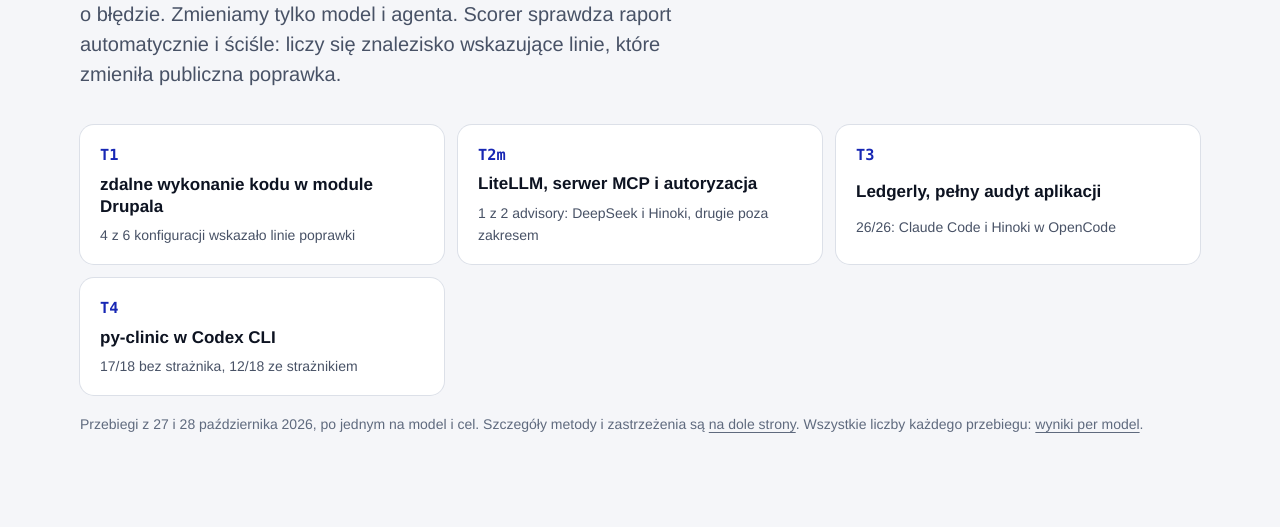
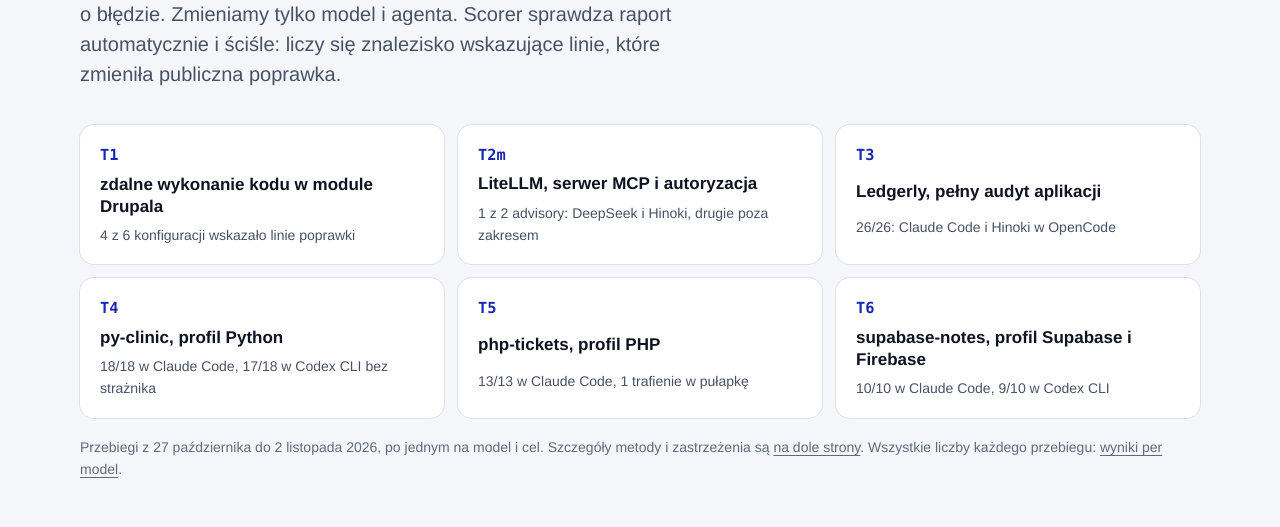
Before and after one commit to bartek-filipiuk/security-audit-landing, an Astro site: page /benchmarks in a window 1280 px wide. Shown: the part 273-800 px from the top of the page. Built offline with nearby package versions, Linux system fonts and the light colour scheme; Astro itself is replaced by a stand-in of ours.

Commit message:
benchmarks and roadmap: phase A results (php-tickets, py-clinic, supabase-notes, fast-jwt after R32)

```diff
--- a/src/benchmarks.ts
+++ b/src/benchmarks.ts
@@ -89,9 +89,10 @@
     total: 26,
     links: [{ label: "benchmark/app", url: "https://github.com/bartek-filipiuk/security-audit-skill/tree/main/benchmark/app" }],
     glance: "26/26: Claude Code i Hinoki w OpenCode",
-    takeaway: "Wszystkie 26 podatności znalazły Claude Code i Hinoki w OpenCode. Claude Code miał mniej fałszywych alarmów (2 wobec 5), potwierdził testem 21 z 40 znalezisk i skończył ponad dwa razy szybciej. Hinoki zweryfikował wszystkie 59 znalezisk tylko analizą kodu, za mniej niż połowę kosztu.",
+    takeaway: "Wszystkie 26 podatności znalazły Claude Code i Hinoki w OpenCode. Claude Code miał mniej fałszywych alarmów (2 wobec 5), potwierdził testem 21 z 40 znalezisk i skończył ponad dwa razy szybciej. Hinoki zweryfikował wszystkie 59 znalezisk tylko analizą kodu, za mniej niż połowę kosztu. Powtórka w Claude Code z 2 listopada, po zmianach w skillu, dała 25/26.",
     rows: [
       { model: "Opus 5.5 + subagenty Sonnet 5.5", agent: "Claude Code", outcome: { kind: "scored", found: 26 }, decoyFp: 2, unmatched: 4, testProofs: 21, verified: 40, minutes: 33, costUsd: 18 },
+      { model: "Opus 5.5 + subagenty Sonnet 5.5 (2 lis)", agent: "Claude Code", outcome: { kind: "scored", found: 25 }, decoyFp: 1, minutes: 22, costUsd: 12.8 },
       { model: "Hinoki Offensive One", agent: `${OC}, hinoki.security`, outcome: { kind: "scored", found: 26 }, decoyFp: 5, unmatched: 12, testProofs: 0, verified: 59, minutes: 71.4, costUsd: 8.22, costApprox: true },
       { model: "DeepSeek V4 Pro", agent: `${OC}, API DeepSeek`, outcome: { kind: "broken", why: "przerwany przed raportem: skończyło się saldo u dostawcy" }, costUsd: 1.87 },
       { model: "gpt-6-astra + 9 subagentów", agent: `${CX}, plan ChatGPT`, outcome: { kind: "scored", found: 21 }, decoyFp: 1, unmatched: 2, testProofs: 0, verified: 25, minutes: 20.6 },
@@ -100,27 +101,68 @@
       "To pierwszy pełny przebieg Ledgerly w OpenCode. Zanim DeepSeek się zatrzymał, częściowe znaleziska dawały 26/26 bez trafień w pułapki, ale bez raportu przebieg się nie liczy.",
       "Wszystkie trafienia w pułapki, u obu modeli, to znaleziska o innym problemie w tych samych liniach (współbieżność, brak rotacji kluczy API, role w organizacji, brak logów bezpieczeństwa). Żadne nie twierdzi, że chroniona kontrola jest zepsuta.",
       "Codex CLI (30 października 2026, jeden przebieg) szedł na planie ChatGPT, więc nie ma kosztu per przebieg; zużył ok. 10 mln tokenów wejścia, prawie wszystko z cache. Szedł z hookiem strażnika i bez sieci: osv-scanner i gitleaks się nie uruchomiły, stąd dwa z czterech pudeł (podatna wersja Next.js, sekret w historii gita). Pozostałe dwa: skrypt instalacyjny pobierający zdalny skrypt i HTML z odpowiedzi modelu. Testów nie dało się uruchomić (brak vitest bez sieci), więc wszystkie dowody są z analizy kodu.",
+      "Przebieg Claude Code z 2 listopada 2026 to kontrola, czy zmiany w skillu (m.in. R32) nie obniżyły wyniku. 25/26, jedno trafienie przez drugą wskazaną lokalizację. Pudło: podatna wersja Next.js, bo na maszynie nie było osv-scannera. Pułapka: brak odstępu między e-mailami z przypomnieniami AI. Przebiegi bazowe z 25 i 26 października: 25/26 i 0–1 trafień w pułapki.",
       "Ledgerly jest publiczny od października 2026, a skill powstawał na nim. Wynik pokazuje, że skill pokrywa te klasy błędów. Nie mówi, jak model radzi sobie z nieznanym kodem.",
     ],
   },
   {
     id: "t4",
-    name: "T4: py-clinic w Codex CLI",
+    name: "T4: py-clinic, profil Python",
     what: "py-clinic, nasza aplikacja testowa w Pythonie (Django, FastAPI i Flask, 48 plików) z 18 zasianymi podatnościami i 18 pułapkami.",
     key: "18 podatności i 18 pułapek. Trafienie w pułapkę to fałszywy alarm.",
     total: 18,
     links: [{ label: "benchmark/py-clinic", url: "https://github.com/bartek-filipiuk/security-audit-skill/tree/main/benchmark/py-clinic" }],
-    glance: "17/18 bez strażnika, 12/18 ze strażnikiem",
-    takeaway: "Bez hooka strażnika Codex znalazł 17 z 18 podatności bez fałszywych alarmów. W obu przebiegach ze strażnikiem znalazł 12. Większość brakujących to znaleziska, które są w raporcie, ale wskazują początek funkcji zamiast linii z błędem (3-4 linie wcześniej), więc ścisły scorer ich nie liczy.",
+    glance: "18/18 w Claude Code, 17/18 w Codex CLI bez strażnika",
+    takeaway: "Claude Code znalazł wszystkie 18 podatności z jednym trafieniem w pułapkę, w 6 minut. Bez hooka strażnika Codex znalazł 17 z 18 podatności bez fałszywych alarmów. W obu przebiegach ze strażnikiem znalazł 12. Większość brakujących to znaleziska, które są w raporcie, ale wskazują początek funkcji zamiast linii z błędem (3-4 linie wcześniej), więc ścisły scorer ich nie liczy.",
     rows: [
+      { model: "Opus 5.5 + subagenty Sonnet 5.5", agent: "Claude Code", outcome: { kind: "scored", found: 18 }, decoyFp: 1, minutes: 5.9, costUsd: 1.89 },
       { model: "gpt-6-astra, bez strażnika", agent: `${CX}, plan ChatGPT`, outcome: { kind: "scored", found: 17 }, decoyFp: 0, unmatched: 0, testProofs: 0, verified: 18, minutes: 7.7 },
       { model: "gpt-6-astra, strażnik v1", agent: `${CX}, plan ChatGPT`, outcome: { kind: "scored", found: 12 }, decoyFp: 1, unmatched: 6, testProofs: 0, verified: 19, minutes: 7.2 },
       { model: "gpt-6-astra, strażnik v2", agent: `${CX}, plan ChatGPT`, outcome: { kind: "scored", found: 12 }, decoyFp: 0, unmatched: 6, testProofs: 0, verified: 19, minutes: 8.3 },
     ],
     notes: [
-      "Trzy przebiegi z 30 października 2026, po jednym na konfigurację. Plan ChatGPT, więc bez kosztu per przebieg: 0,8–1,6 mln tokenów wejścia, ponad 90% z cache.",
+      "Claude Code: jeden przebieg z 2 listopada 2026, pierwszy punktowany przebieg profilu Python. Pułapka: brak ograniczenia prób logowania.",
+      "Codex: trzy przebiegi z 30 października 2026, po jednym na konfigurację. Plan ChatGPT, więc bez kosztu per przebieg: 0,8–1,6 mln tokenów wejścia, ponad 90% z cache.",
       "Strażnik v2 poprawia fałszywe blokady z v1. Najważniejsza: audyt znowu dopisuje .security-audit/ do .gitignore.",
-      "Bez sieci i bez Django w środowisku testy się nie uruchomiły, wszystkie dowody są z analizy kodu.",
+      "W Codex, bez sieci i bez Django w środowisku, testy się nie uruchomiły, wszystkie dowody są z analizy kodu.",
+      "py-clinic jest publiczny od października 2026 i powstał razem z profilem Python. Wynik pokazuje, że profil pokrywa te klasy błędów. Nie mówi, jak model radzi sobie z nieznanym kodem.",
+    ],
+  },
+  {
+    id: "t5",
+    name: "T5: php-tickets, profil PHP",
+    what: "php-tickets, nasza aplikacja testowa w PHP: helpdesk w Laravelu, serwis rozliczeń w Symfony i własny moduł Drupala. 13 zasianych podatności i 14 pułapek.",
+    key: "13 podatności i 14 pułapek. Trafienie w pułapkę to fałszywy alarm.",
+    total: 13,
+    links: [{ label: "benchmark/php-tickets", url: "https://github.com/bartek-filipiuk/security-audit-skill/tree/main/benchmark/php-tickets" }],
+    glance: "13/13 w Claude Code, 1 trafienie w pułapkę",
+    takeaway: "Claude Code znalazł wszystkie 13 podatności w 12 minut. Jedno znalezisko trafiło w pułapkę, ale opisuje inny problem niż ten, który pułapka sprawdza.",
+    rows: [
+      { model: "Opus 5.5 + subagenty Sonnet 5.5", agent: "Claude Code", outcome: { kind: "scored", found: 13 }, decoyFp: 1, minutes: 11.9, costUsd: 3.59 },
+    ],
+    notes: [
+      "Jeden przebieg z 2 listopada 2026, pierwszy punktowany przebieg profilu PHP.",
+      "Pułapka: weryfikacja podpisu webhooka poczty przepuszcza żądanie, gdy sekret jest pusty. To inny problem w liniach pułapki.",
+      "php-tickets jest publiczny od października 2026 i powstał razem z profilem PHP. Wynik pokazuje, że profil pokrywa te klasy błędów. Nie mówi, jak model radzi sobie z nieznanym kodem.",
+    ],
+  },
+  {
+    id: "t6",
+    name: "T6: supabase-notes, profil Supabase i Firebase",
+    what: "supabase-notes, nasza aplikacja testowa: Next.js na Supabase, tablice w Firestore. 10 zasianych podatności i 12 pułapek.",
+    key: "10 podatności i 12 pułapek. Trafienie w pułapkę to fałszywy alarm.",
+    total: 10,
+    links: [{ label: "benchmark/supabase-notes", url: "https://github.com/bartek-filipiuk/security-audit-skill/tree/main/benchmark/supabase-notes" }],
+    glance: "10/10 w Claude Code, 9/10 w Codex CLI",
+    takeaway: "Claude Code znalazł wszystkie 10 podatności z jednym trafieniem w pułapkę. Codex znalazł 9 bez fałszywych alarmów. Pominął politykę RLS, która pozwala zmienić notatnik każdemu zalogowanemu, bez sprawdzenia właściciela.",
+    rows: [
+      { model: "Opus 5.5 + subagenty Sonnet 5.5", agent: "Claude Code", outcome: { kind: "scored", found: 10 }, decoyFp: 1, minutes: 6.9, costUsd: 2.26 },
+      { model: "gpt-6-astra, strażnik", agent: `${CX}, plan ChatGPT`, outcome: { kind: "scored", found: 9 }, decoyFp: 0, minutes: 5 },
+    ],
+    notes: [
+      "Po jednym przebiegu z 2 listopada 2026, pierwsze punktowane przebiegi profilu Supabase i Firebase. Codex szedł na planie ChatGPT, więc bez kosztu per przebieg.",
+      "Pułapka w Claude Code: usunięcie konta zostawia pliki w Storage i tablice w Firebase.",
+      "supabase-notes jest publiczny od października 2026 i powstał razem z profilem. Wynik pokazuje, że profil pokrywa te klasy błędów. Nie mówi, jak model radzi sobie z nieznanym kodem.",
     ],
   },
 ];
--- a/src/pages/benchmarks.astro
+++ b/src/pages/benchmarks.astro
@@ -4,7 +4,7 @@
 import Footer from "../components/Footer.astro";
 import { TARGETS, type Row, type Target } from "../benchmarks";
 const title = "Benchmarki modeli · Security Audit";
-const description = "Ten sam skill security-audit, różne modele i agenci: Claude Code, DeepSeek, Gemma, Hinoki, Kimi i Grok w OpenCode oraz gpt-6-astra w Codex CLI. Wyniki na prawdziwych advisory i na Ledgerly, z czasem i kosztem.";
+const description = "Ten sam skill security-audit, różne modele i agenci: Claude Code, DeepSeek, Gemma, Hinoki, Kimi i Grok w OpenCode oraz gpt-6-astra w Codex CLI. Wyniki na prawdziwych advisory, na Ledgerly i na aplikacjach testowych profili PHP, Python i Supabase, z czasem i kosztem.";
 const pl = (n: number, d = 2) => n.toLocaleString("pl-PL", { minimumFractionDigits: 0, maximumFractionDigits: d });
 const usd = (n: number) => `${n.toLocaleString("pl-PL", { minimumFractionDigits: 2, maximumFractionDigits: 2 })} USD`;
 // Each bar column is scaled to its own maximum within one target: two measures, two scales, never one axis.
@@ -33,7 +33,7 @@
             </li>
           ))}
         </ol>
-        <p class="fine dates">Przebiegi z&nbsp;27 i&nbsp;28 października 2026, po jednym na model i&nbsp;cel. Szczegóły metody i&nbsp;zastrzeżenia są <a href="#metoda">na dole strony</a>. Wszystkie liczby każdego przebiegu: <a href="/benchmarks/modele">wyniki per model</a>.</p>
+        <p class="fine dates">Przebiegi z&nbsp;27 października do 2&nbsp;listopada 2026, po jednym na model i&nbsp;cel. Szczegóły metody i&nbsp;zastrzeżenia są <a href="#metoda">na dole strony</a>. Wszystkie liczby każdego przebiegu: <a href="/benchmarks/modele">wyniki per model</a>.</p>
       </div>
     </section>
 
@@ -103,8 +103,8 @@
         <div>
           <h2 class="h2 small">Jak mierzymy</h2>
           <ul class="method">
-            <li><b>Ten sam skill.</b> Commit <a href="https://github.com/bartek-filipiuk/security-audit-skill/commit/46910ca" rel="noopener" class="mono">46910ca</a>. Trzy pierwsze przebiegi T1 szły na wcześniejszych commitach, które różnią się tylko strażnikiem ścieżek w&nbsp;OpenCode.</li>
-            <li><b>Agent.</b> W&nbsp;OpenCode 2.1.4 jeden model gra wszystkie role: głównego audytora i&nbsp;subagentów. Claude Code dobiera modele sam: na T1 był to sam Opus 5.5, na T3 Opus 5.5 z&nbsp;subagentami Sonnet 5.5.</li>
+            <li><b>Ten sam skill.</b> Commit <a href="https://github.com/bartek-filipiuk/security-audit-skill/commit/46910ca" rel="noopener" class="mono">46910ca</a>. Trzy pierwsze przebiegi T1 szły na wcześniejszych commitach, które różnią się tylko strażnikiem ścieżek w&nbsp;OpenCode. Przebiegi z&nbsp;2&nbsp;listopada szły na commicie <a href="https://github.com/bartek-filipiuk/security-audit-skill/commit/28d5068" rel="noopener" class="mono">28d5068</a>.</li>
+            <li><b>Agent.</b> W&nbsp;OpenCode 2.1.4 jeden model gra wszystkie role: głównego audytora i&nbsp;subagentów. Claude Code dobiera modele sam: na T1 był to sam Opus 5.5, na T3–T6 Opus 5.5 z&nbsp;subagentami Sonnet 5.5.</li>
             <li><b>Izolacja.</b> Każdy przebieg w&nbsp;świeżym katalogu, w&nbsp;nowej sesji, bez wspólnej pamięci. Strażnik odmawia czytania poza katalogiem przebiegu. Logi sprawdziliśmy: żaden model nie widział klucza ani innych przebiegów.</li>
             <li><b>Ścisły scorer.</b> Znalezisko musi wskazać plik i&nbsp;linie z&nbsp;poprawki, z&nbsp;tolerancją ±2 linii. Klucze ustaliliśmy przed przebiegami i&nbsp;nie poszerzamy ich pod odpowiedzi modeli.</li>
             <li><b>Koszt.</b> Dla OpenCode to ceny z&nbsp;cennika dostawcy zapisane przy przebiegu. Dla Claude Code to zużyte tokeny przeliczone po cenach API, nie koszt abonamentu. OpenCode nie zna ceny Hinoki, więc jego koszt (z&nbsp;„~”) wyliczyliśmy z&nbsp;zapisanych tokenów i&nbsp;cennika, który zwraca API Hinoki: 0,80 USD za milion tokenów wejścia, 0,08 z&nbsp;cache, 1,20 wyjścia.</li>
--- a/src/pages/przebiegi.astro
+++ b/src/pages/przebiegi.astro
@@ -42,7 +42,7 @@
                   <td class="mono nowrap">{r.version}<br /><span class="dim">{ROLE[r.role]}</span></td>
                   <td class="mono">{r.role === "control" ? "—" : `${recall(r)}/${r.total}`}</td>
                   <td class="mono">{r.decoyFp}</td>
-                  <td class="mono">{r.unmatched}</td>
+                  <td class="mono">{r.unmatched ?? "—"}</td>
                   <td class="mono nowrap">{pl(r.costUsd)} USD / {pl(r.minutes, 1)} min</td>
                   <td class="mono"><a href={COMMIT(r.skillSha)} rel="noopener">{r.skillSha}</a></td>
                 </tr>
@@ -71,7 +71,7 @@
                 ))}
               </ul>
             ) : (
-              <p class="dim">Wersja z&nbsp;poprawkami, więc bez listy advisory do znalezienia. Trafienia w&nbsp;pułapkę: {r.decoyFp}, w&nbsp;przeglądzie: {r.unmatched}.</p>
+              <p class="dim">Wersja z&nbsp;poprawkami, więc bez listy advisory do znalezienia. Trafienia w&nbsp;pułapkę: {r.decoyFp}{r.unmatched !== undefined && <>, w&nbsp;przeglądzie: {r.unmatched}</>}.</p>
             )}
           </details>
         ))}
```
Also changed, not shown: src/roadmap.ts (+5 -4 lines), src/runs.ts (+13 -1 lines).
